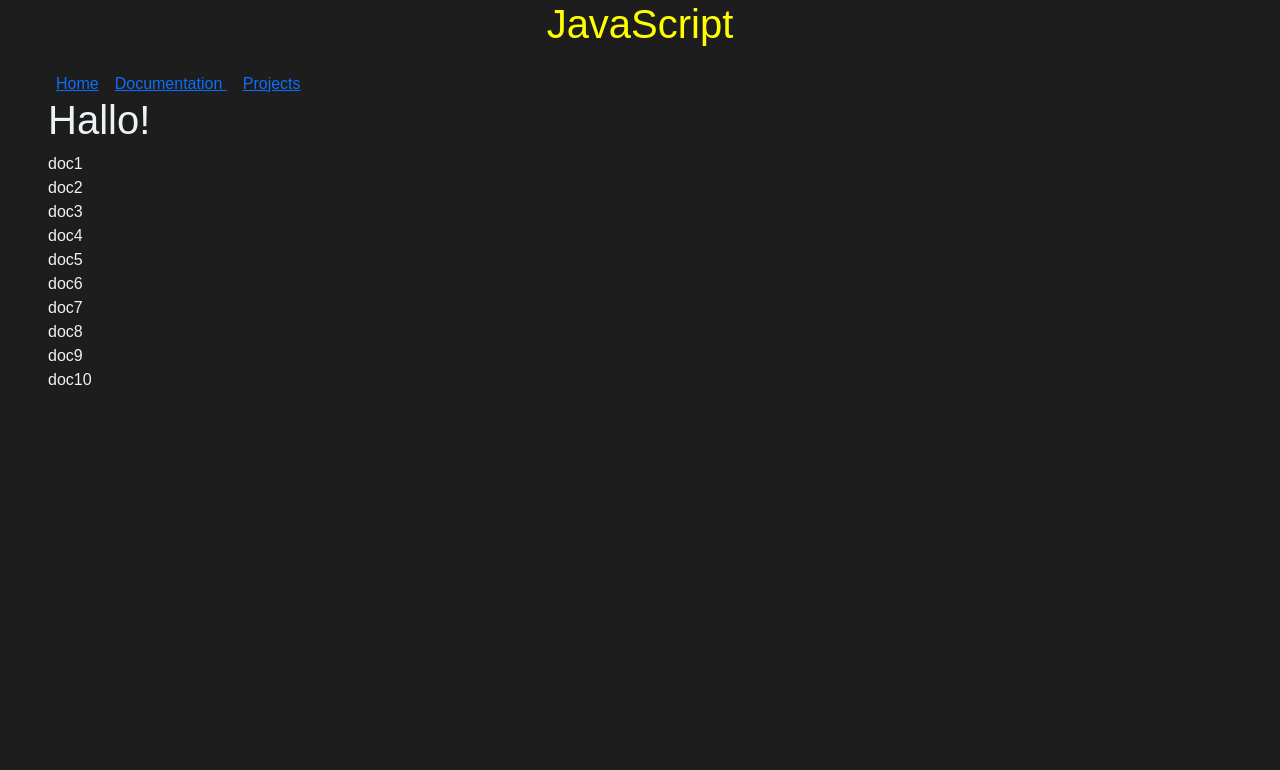
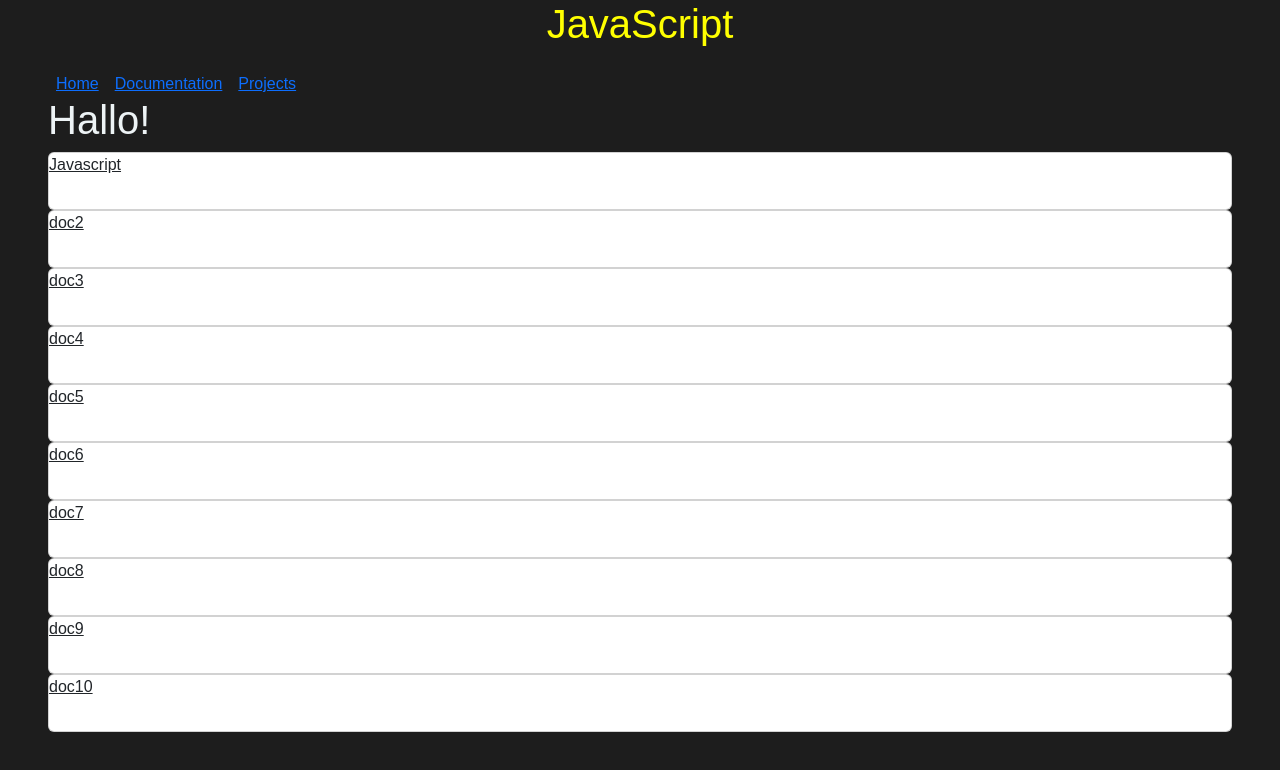
Before and after one commit to JungleKiosk/JavaScript, a Vue app: page / in a window 1280 px wide. Shown: the top 770 px of the page. Built offline with nearby package versions, Linux system fonts and the light colour scheme.

Commit message:
RouterLink: doc

```diff
--- a/src/data/itemsDoc.json
+++ b/src/data/data.json
@@ -1,7 +1,7 @@
 [
     {
         "id": 1,
-        "title": "doc1"
+        "title": "Javascript"
     },
     {
         "id": 2,
--- a/src/router/index.js
+++ b/src/router/index.js
@@ -4,6 +4,7 @@ import HomeView from "../views/HomeView.vue"
 import DocView from "../views/DocView.vue"
 /* ------------------------------------------------- */
 import ProjectsView from "../views/ProjectsView.vue"
+import CarView from "../views/CarView.vue"
 
 
 const router = createRouter({
@@ -23,6 +24,11 @@ const router = createRouter({
             path: "/projects",
             name: "projects",
             component: ProjectsView
+        },
+        {
+            path: "/car/:id",
+            name: "car",
+            component: CarView
         }
     ]
 })
--- /dev/null
+++ b/src/views/CarView.vue
@@ -0,0 +1,32 @@
+<script setup>
+
+
+import { useRoute } from 'vue-router';
+import { ref, onBeforeMount } from "vue";
+import cars from "../data/data.json"
+
+const car = ref(null)
+const route = useRoute()
+const { id } = route.params;
+
+// console.log(route.params)
+
+onBeforeMount(() => {
+    car.value = cars.find(c => c.id === parseInt(id))
+
+})
+
+
+</script>
+
+<template>
+    <div class="container">
+        <div class="row">
+            <div class="col-12 col-lg-8">
+                <p>{{ car.title }}</p>
+            </div>
+        </div>
+    </div>
+</template>
+
+<style></style>
--- a/src/views/HomeView.vue
+++ b/src/views/HomeView.vue
@@ -1,23 +1,24 @@
 <script setup>
+import carsData from "../data/data.json";
 import { ref } from "vue";
-import itemsDoc from "../data/itemsDoc.json";
+import {RouterLink}  from "vue-router"
 
-const itemDoc = ref(itemsDoc);
+const cars = ref(carsData);
 
 </script>
 
 <template>
-  <div class="sidebar">
-    <h1>Hallo!</h1>
-    <div class="scrollbar">
-      <div v-for="doc in itemDoc" :key="doc.id" @click="mostraDocumentazione(doc.id)" class="sidebar-item">
-        {{ doc.title }}
-      </div>
+    <div class="sidebar">
+        <h1>Hallo!</h1>
+        <div class="scrollbar">
+            <div class="cards">
+                <RouterLink :to="`/car/${car.id}`" v-for="car in cars" class="card">
+                    <p>{{ car.title }}</p>
+                    <p>{{ car.title1 }}</p>
+                </RouterLink>
+            </div>
+        </div>
     </div>
-  </div>
-
 </template>
 
-<style>
-
-</style>
+<style></style>
```
Also changed, not shown: src/App.vue (+2 -12 lines).
